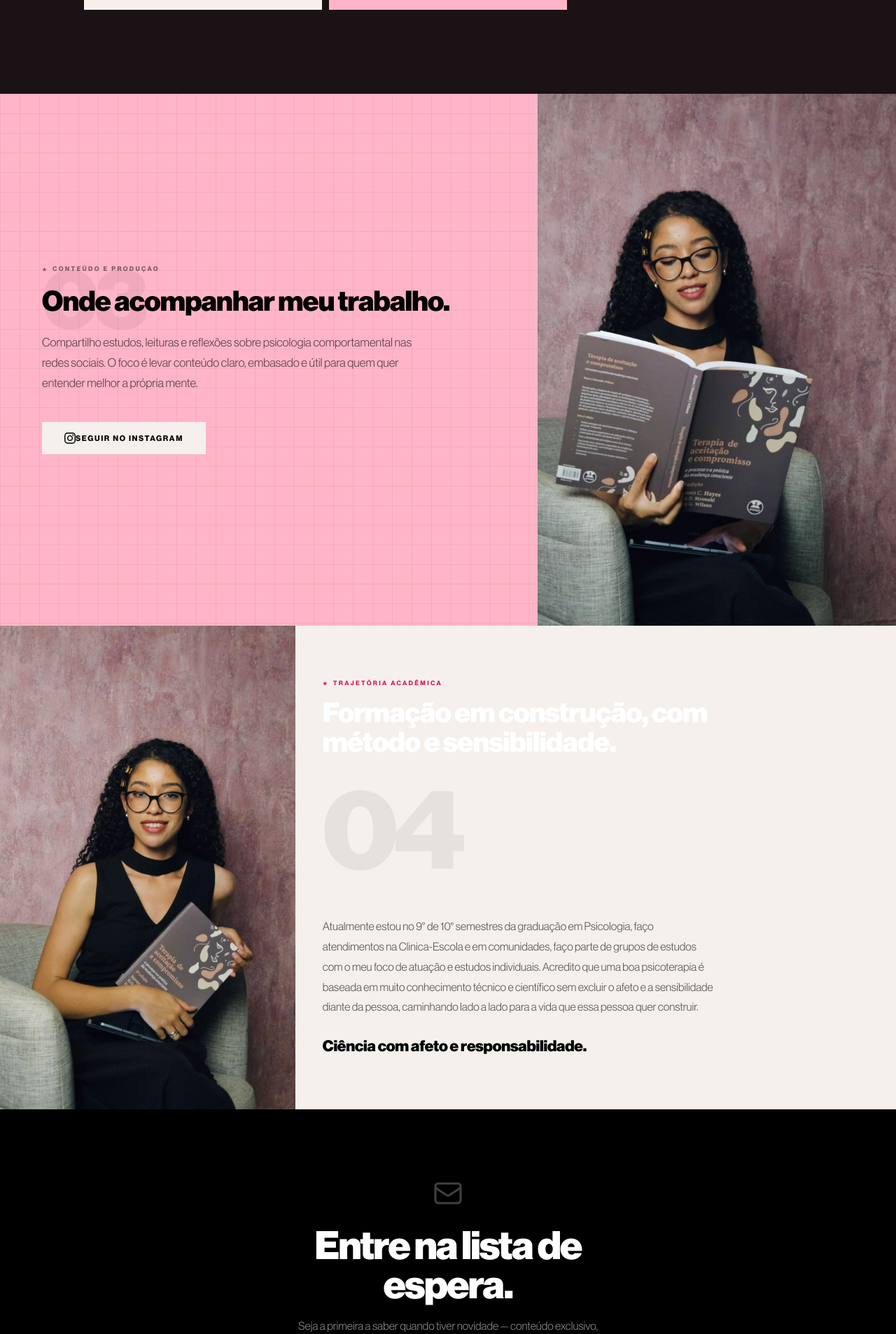
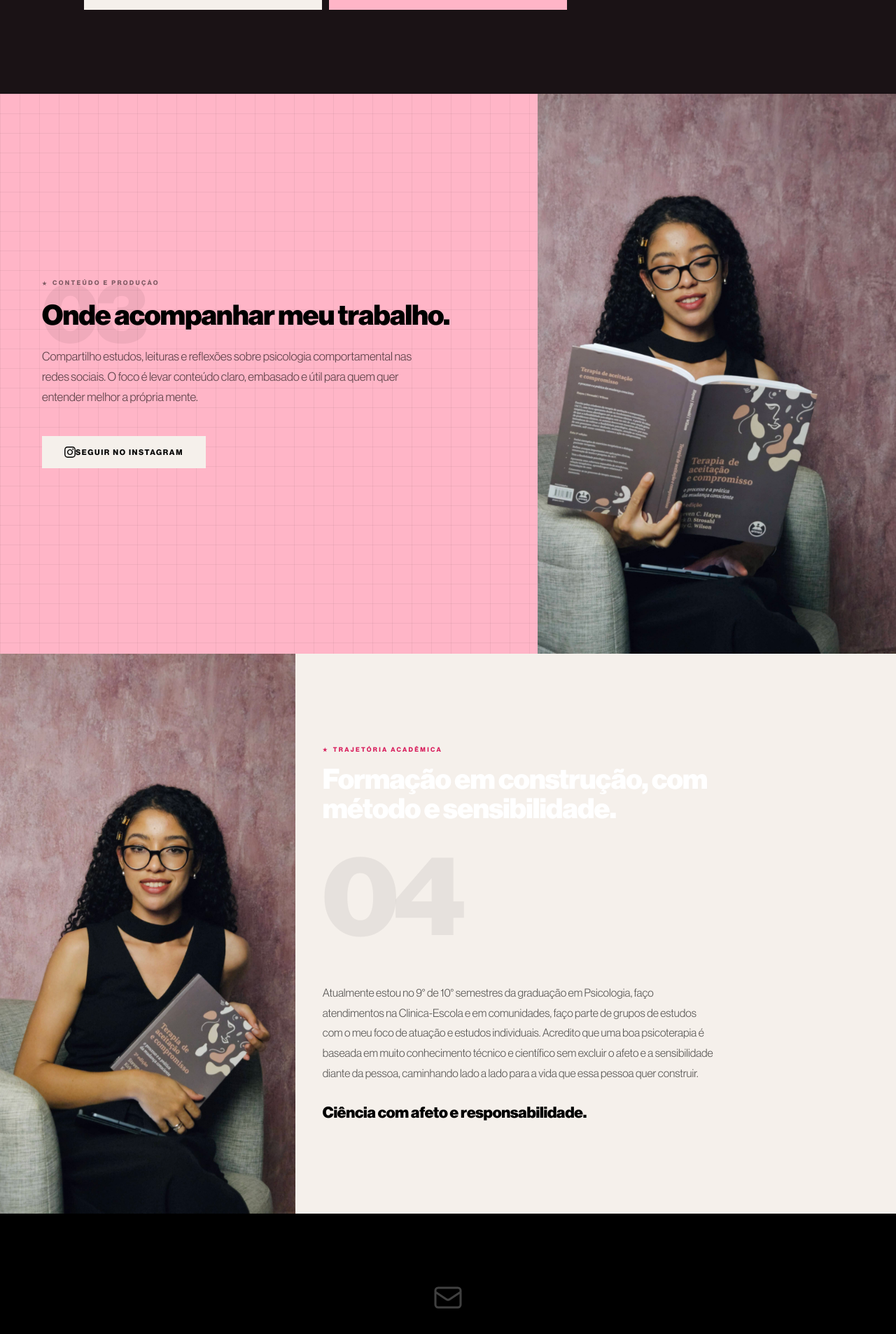
Before and after one commit to madebyfelipe/lizhelenabio, a Next.js app: page / in a window 1280 px wide. Shown: the part 2240-4146 px from the top of the page at 70% size. Built offline with nearby package versions, Linux system fonts and the light colour scheme.

Commit message:
ajuste VH

```diff
--- a/app/home.module.css
+++ b/app/home.module.css
@@ -269,14 +269,15 @@
 .conteudoLayout {
   display: grid;
   grid-template-columns: minmax(0, 1.2fr) minmax(340px, 0.8fr);
-  align-items: stretch;
-  min-height: clamp(520px, 60vw, 760px);
+  align-items: start;
+  min-height: 100vh;
 }
 
 .conteudoSidePhoto {
-  position: relative;
+  position: sticky;
+  top: 0;
+  height: 100vh;
   overflow: hidden;
-  min-height: 100%;
   grid-column: 2;
   grid-row: 1;
 }
@@ -614,7 +615,7 @@
   flex-direction: column;
   align-items: flex-start;
   justify-content: center;
-  height: 100%;
+  min-height: 100vh;
   grid-column: 1;
   grid-row: 1;
 }
@@ -678,19 +679,22 @@
 .trajetoriaLayout {
   display: grid;
   grid-template-columns: clamp(240px, 33vw, 460px) 1fr;
-  align-items: stretch;
+  align-items: start;
+  min-height: 100vh;
 }
 
 .trajetoriaSidePhoto {
-  position: relative;
+  position: sticky;
+  top: 0;
+  height: 100vh;
   overflow: hidden;
-  min-height: clamp(360px, 50vw, 560px);
 }
 
 .trajetoriaContent {
   padding: clamp(48px, 6vw, 80px) clamp(20px, 5vw, 60px) clamp(48px, 6vw, 80px) clamp(16px, 3vw, 40px);
   display: flex;
   align-items: center;
+  min-height: 100vh;
 }
 
 .trajetoriaInner {
```
